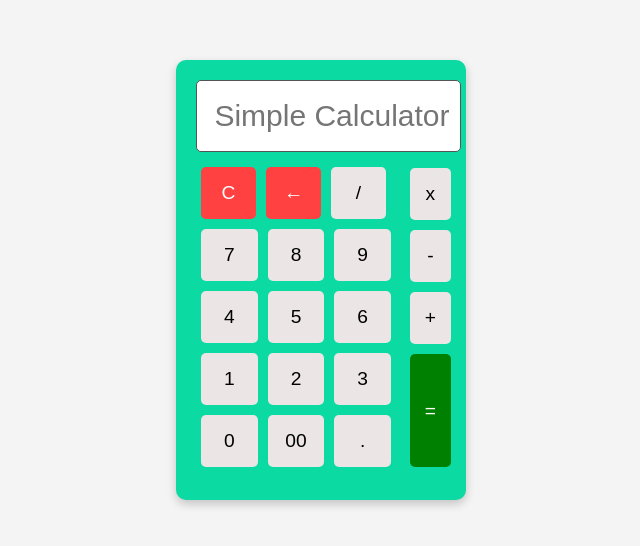
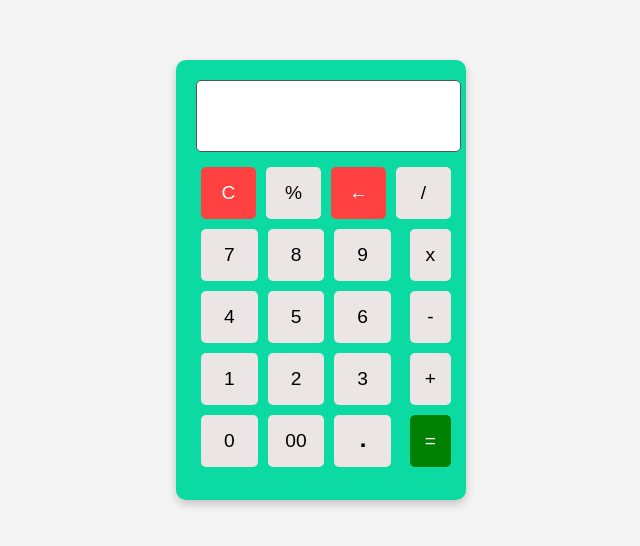
Before and after one commit to arpan-sarkar/personal-project, a plain HTML site: page web calculator/index.html in a window 1280 px wide. Shown: the part 128-674 px from the top of the page, without its empty margins (319-959 px from the left). Drawn offline with Linux system fonts and the light colour scheme.

Commit message:
change something

```diff
--- a/web calculator/index.html
+++ b/web calculator/index.html
@@ -8,12 +8,12 @@
   </head>
   <body>
     <div class="calculator">
-      <input type="text" id="display" disabled placeholder="Simple Calculator" />
+      <input type="text" id="display" disabled />
       <div class="buttons">
         <div class="upRow">
           <button onclick="clearDisplay()" class="clear">C</button>
+          <button onclick="appendToDisplay('%')">%</button>
           <button onclick="deleteLast()" class="back">←</button>
-          <!-- <button onclick="appendToDisplay('%')">%</button> -->
           <button onclick="appendToDisplay('/')">/</button>
         </div>
         <div class="leftCol">
@@ -34,7 +34,7 @@
           <button onclick="appendToDisplay('3')">3</button>
           <button onclick="appendToDisplay('0')">0</button>
           <button onclick="appendToDisplay('00')">00</button>
-          <button onclick="appendToDisplay('.')">.</button>
+          <button onclick="appendToDisplay('.')" class="point">.</button>
         </div>
       </div>
     </div>
--- a/web calculator/script.js
+++ b/web calculator/script.js
@@ -1,4 +1,4 @@
-document.querySelector('.leftCol').style.transform = 'translateY(-61px)';
+// document.querySelector('.leftCol').style.transform = 'translateX(px)';
 document.querySelector(".leftCol").style.width = "260px";
 document.querySelector(".number").style.transform = "translateY(-50px)";
 document.querySelector(".number").style.width = "200px";
--- a/web calculator/style.css
+++ b/web calculator/style.css
@@ -20,7 +20,7 @@ body {
   width: 97%;
   height: 50px;
   text-align: right;
-    font-size: 30px;
+  font-size: 2em;
   margin-bottom: 10px;
   background-color: white;
   border: none;
@@ -62,7 +62,7 @@ body {
   margin: 5px;
 }
 button:active {
-      background-color: rgb(108, 253, 239);
+    background-color: rgb(255, 255, 255);
     color: black;
 }
 
@@ -75,7 +75,6 @@ body {
     background-color: green;
     color: white;
 }
-
-  .equal{
-    height: 113px;
+.point{
+  font-weight: 1000;
 }
```
Lines whose indentation alone changed are shown as unchanged.
